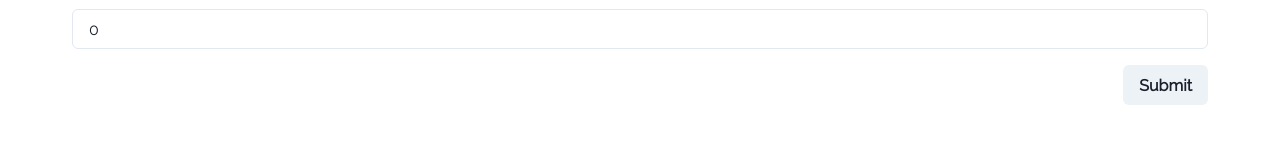
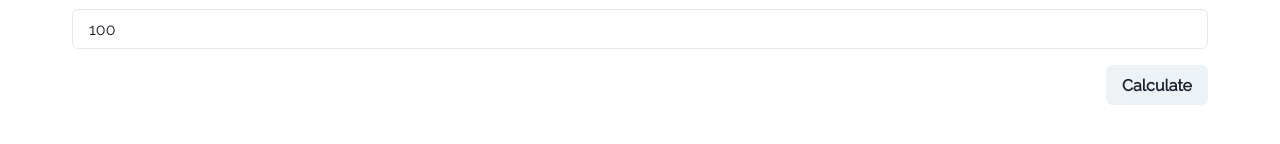
Before and after one commit to axelhms/compound-interests-calculator, a Next.js app: page / in a window 1280 px wide. Shown: the part 426-570 px from the top of the page. Built offline with nearby package versions, Linux system fonts and the light colour scheme.

Commit message:
Replace submit

```diff
--- a/src/pages/index.tsx
+++ b/src/pages/index.tsx
@@ -32,7 +32,7 @@ const Home: NextPage = () => {
 		initialInvestment: 1000,
 		interestRate: 5,
 		period: 10,
-		monthlyContributions: 0,
+		monthlyContributions: 100,
 	};
 
 	const { colorMode } = useColorMode();
@@ -85,7 +85,7 @@ const Home: NextPage = () => {
 
 						<Flex>
 							<Button mt={4} ml="auto" type="submit">
-								Submit
+								Calculate
 							</Button>
 						</Flex>
 					</Form>
```
